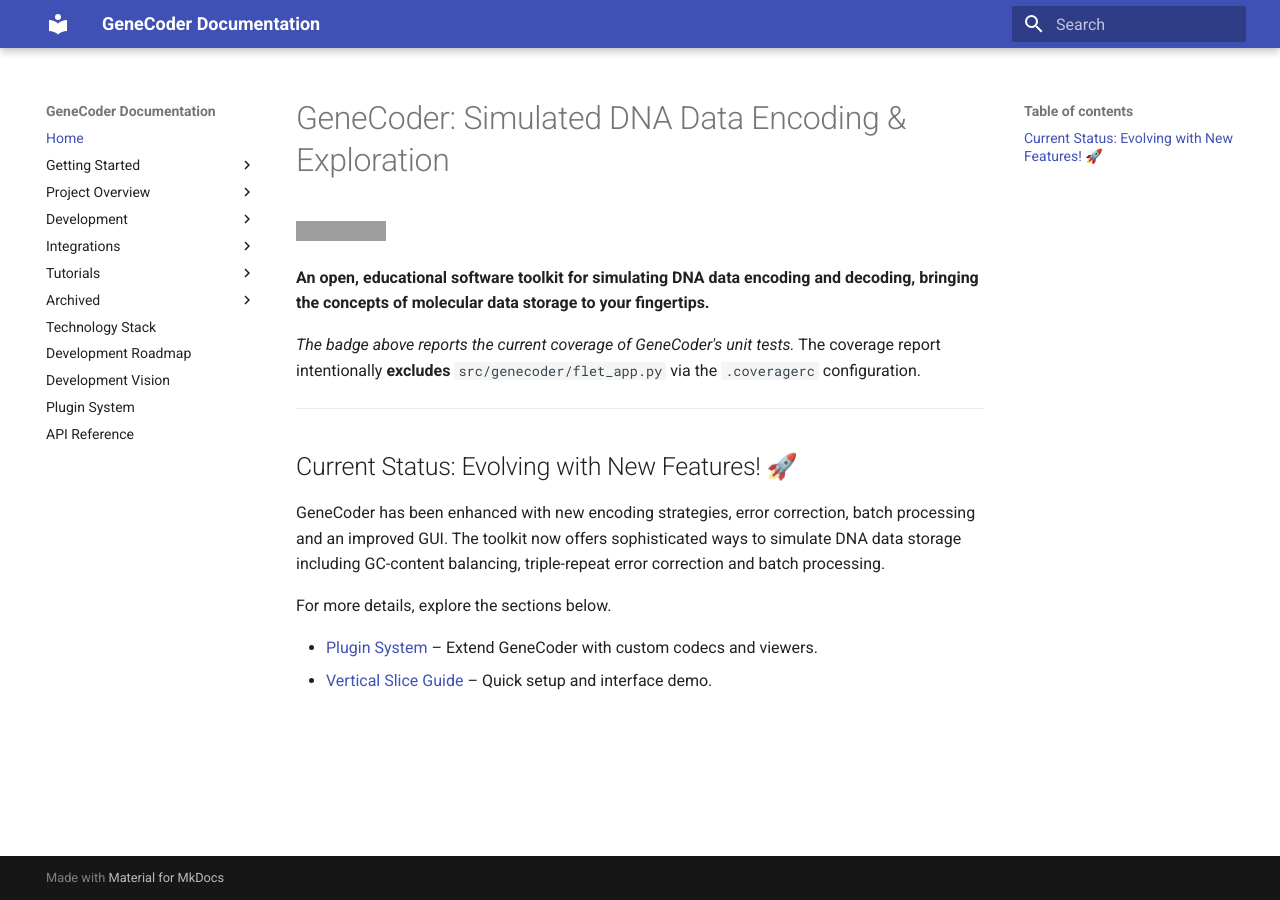
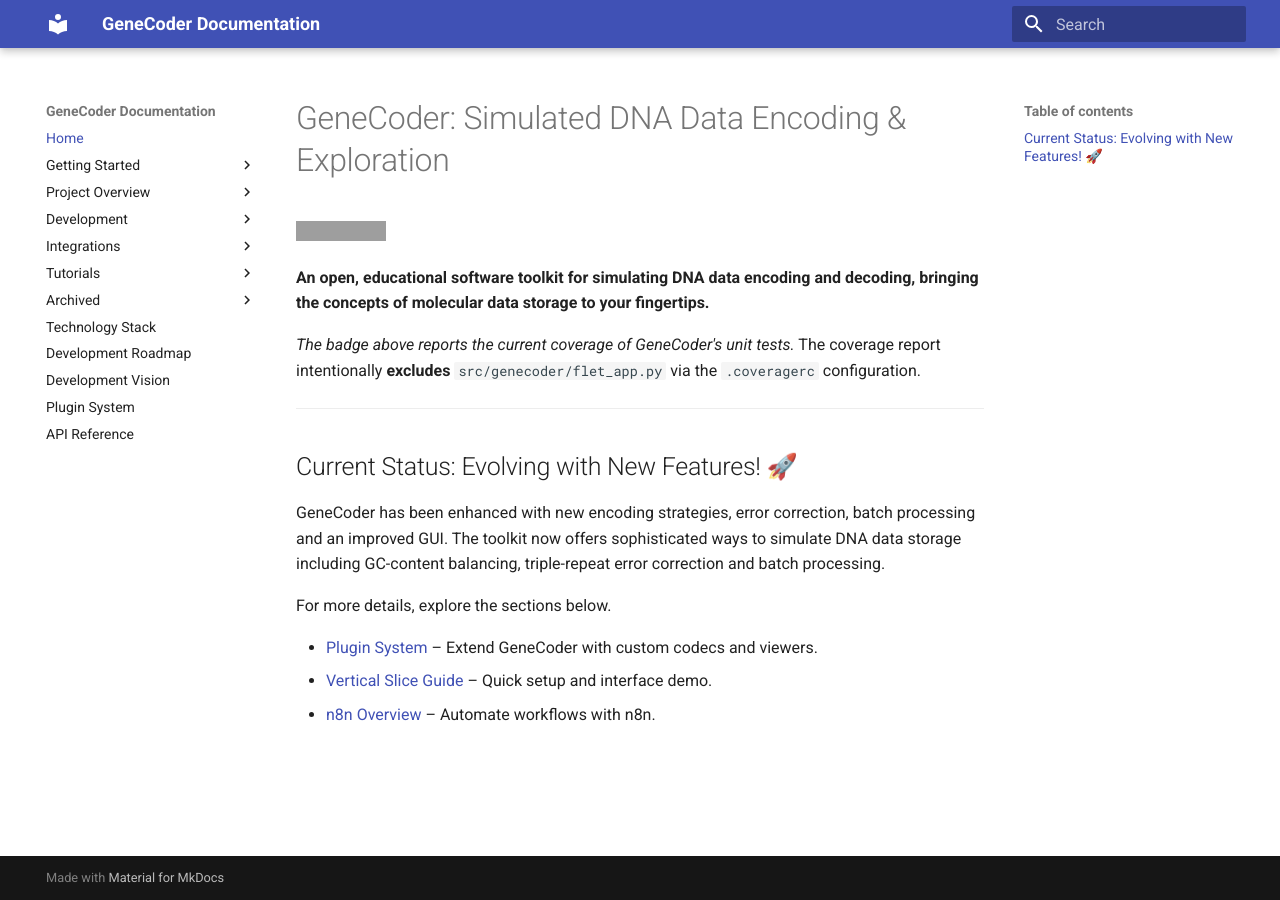
Before and after one commit to d0tTino/GeneCoder, an MkDocs documentation site: the page built from docs/index.md, in a window 1280 px wide. Built offline with MkDocs 1.6.1 and Material for MkDocs 9.7.7, drawn with Linux system fonts in a browser that asks for light colours; grey boxes are pictures that could not be loaded.

Commit message:
docs: link n8n overview

```diff
--- a/docs/index.md
+++ b/docs/index.md
@@ -16,3 +16,4 @@
 
 * [Plugin System](plugins.md) – Extend GeneCoder with custom codecs and viewers.
 * [Vertical Slice Guide](vertical_slice.md) – Quick setup and interface demo.
+* [n8n Overview](n8n_overview.md) – Automate workflows with n8n.
```
